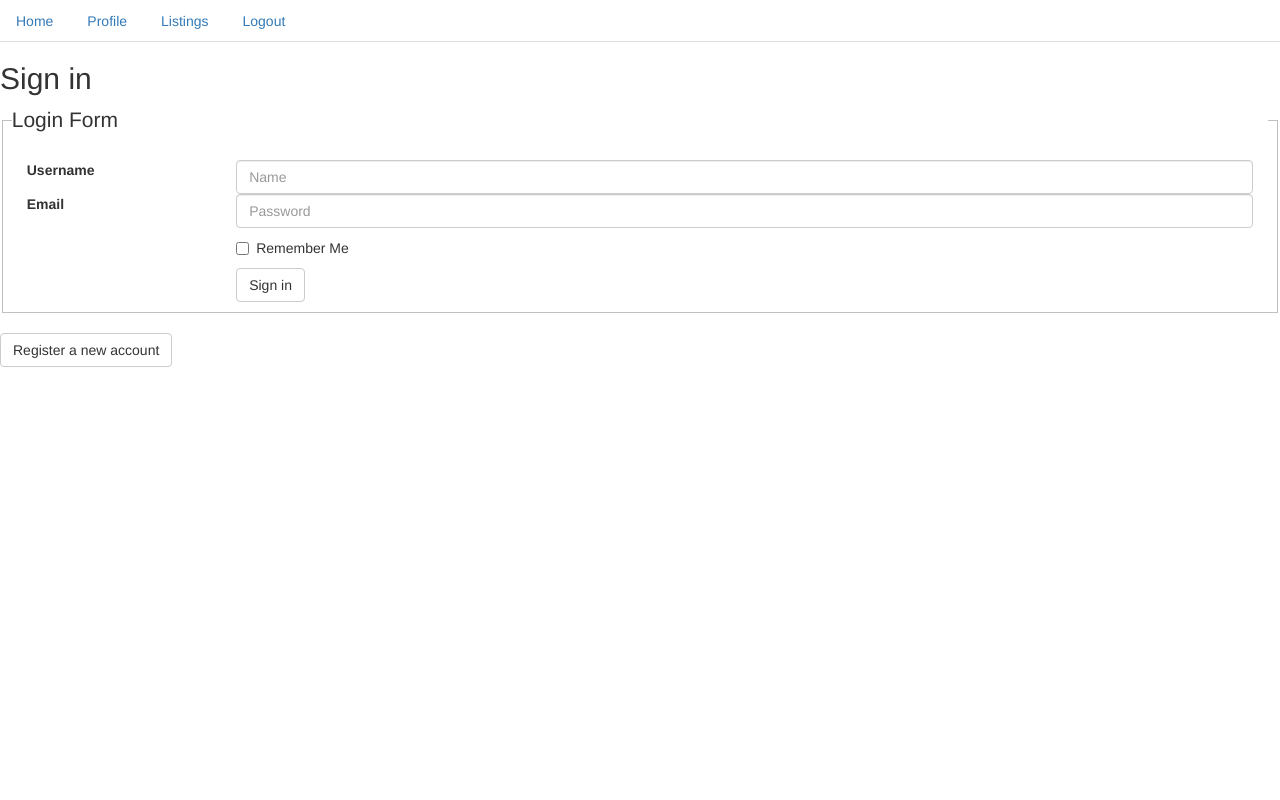
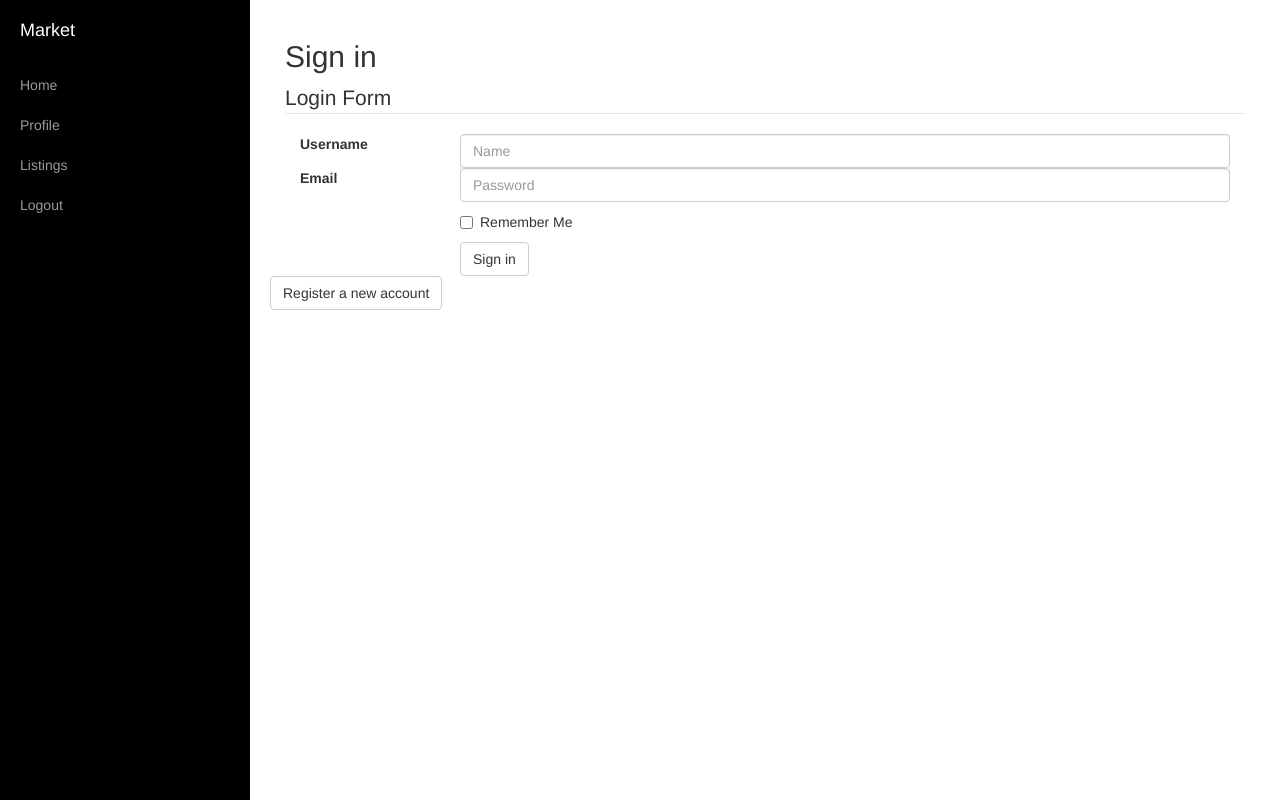
Before and after one commit to davidkzeng/TartanHacks2016REAL, a Flask app: a page that uses app/templates/base.html in a window 1280 px wide. Run offline with Flask 2, Linux system fonts and the light colour scheme; some libraries are stand-ins or nearby versions.

Commit message:
Bootstrap implementation

```diff
--- /dev/null
+++ b/app/static/bootstrap/css/jumbotron.css
@@ -0,0 +1,5 @@
+/* Move down content because we have a fixed navbar that is 50px tall */
+body {
+  padding-top: 50px;
+  padding-bottom: 20px;
+}
--- /dev/null
+++ b/app/static/bootstrap/css/simple-sidebar.css
@@ -0,0 +1,125 @@
+/*!
+ * Start Bootstrap - Simple Sidebar HTML Template (http://startbootstrap.com)
+ * Code licensed under the Apache License v2.0.
+ * For details, see http://www.apache.org/licenses/LICENSE-2.0.
+ */
+
+/* Toggle Styles */
+
+#wrapper {
+    padding-left: 0;
+    -webkit-transition: all 0.5s ease;
+    -moz-transition: all 0.5s ease;
+    -o-transition: all 0.5s ease;
+    transition: all 0.5s ease;
+}
+
+#wrapper.toggled {
+    padding-left: 250px;
+}
+
+#sidebar-wrapper {
+    z-index: 1000;
+    position: fixed;
+    left: 250px;
+    width: 0;
+    height: 100%;
+    margin-left: -250px;
+    overflow-y: auto;
+    background: #000;
+    -webkit-transition: all 0.5s ease;
+    -moz-transition: all 0.5s ease;
+    -o-transition: all 0.5s ease;
+    transition: all 0.5s ease;
+}
+
+#wrapper.toggled #sidebar-wrapper {
+    width: 250px;
+}
+
+#page-content-wrapper {
+    width: 100%;
+    position: absolute;
+    padding: 15px;
+}
+
+#wrapper.toggled #page-content-wrapper {
+    position: absolute;
+    margin-right: -250px;
+}
+
+/* Sidebar Styles */
+
+.sidebar-nav {
+    position: absolute;
+    top: 0;
+    width: 250px;
+    margin: 0;
+    padding: 0;
+    list-style: none;
+}
+
+.sidebar-nav li {
+    text-indent: 20px;
+    line-height: 40px;
+}
+
+.sidebar-nav li a {
+    display: block;
+    text-decoration: none;
+    color: #999999;
+}
+
+.sidebar-nav li a:hover {
+    text-decoration: none;
+    color: #fff;
+    background: rgba(255,255,255,0.2);
+}
+
+.sidebar-nav li a:active,
+.sidebar-nav li a:focus {
+    text-decoration: none;
+}
+
+.sidebar-nav > .sidebar-brand {
+    height: 65px;
+    font-size: 18px;
+    line-height: 60px;
+}
+
+.sidebar-nav > .sidebar-brand a {
+    color: #999999;
+}
+
+.sidebar-nav > .sidebar-brand a:hover {
+    color: #fff;
+    background: none;
+}
+
+@media(min-width:768px) {
+    #wrapper {
+        padding-left: 250px;
+    }
+
+    #wrapper.toggled {
+        padding-left: 0;
+    }
+
+    #sidebar-wrapper {
+        width: 250px;
+    }
+
+    #wrapper.toggled #sidebar-wrapper {
+        width: 0;
+    }
+
+    #page-content-wrapper {
+        padding: 20px;
+        position: relative;
+    }
+
+    #wrapper.toggled #page-content-wrapper {
+        position: relative;
+        margin-right: 0;
+    }
+}
--- a/app/templates/base.html
+++ b/app/templates/base.html
@@ -1,26 +1,86 @@
 <!DOCTYPE html>
-<html>
-  <head>
-  	{% if title %}
-  	<title>{{title}} - TartanHacks</title>
-  	{% else %}
-    <title>Dinex Market</title>
-    {% endif %}
-    <!--link rel = "stylesheet" type = "text/css" href = "{{url_for('static',filename = 'base-style-pure.css')}}"-->
-    <link rel = "stylesheet" type = "text/css" href = "{{url_for('static',filename='bootstrap/css/bootstrap.min.css')}}">
-    <link rel = "stylesheet" type = "text/css" href = "{{url_for('static',filename='base-style.css')}}">
-    <link rel = "stylesheet" type = "text/css" href = "{{url_for('static', filename ='pure/pure-min.css')}}">
-    <meta name = "viewport" content = "width = device-width,initial-scale=1">
-    <meta charset = "utf-8">
-  <body>
-    <ul class="nav nav-tabs">
-      <li role="presentation"><a href="{{url_for('index')}}">Home</a></li>
-      <li role="presentation"><a href="{{url_for('profile')}}">Profile</a></li>
-      <li role="presentation"><a href="{{url_for('listings')}}">Listings</a></li>
-      <li role="presentation"><a href="{{url_for('logout')}}">Logout</a></li>
-    </ul>
-    {% block content %}{% endblock %}
+<html lang="en">
+
+<head>
+
+    <meta charset="utf-8">
+    <meta http-equiv="X-UA-Compatible" content="IE=edge">
+    <meta name="viewport" content="width=device-width, initial-scale=1">
+    <meta name="description" content="">
+    <meta name="author" content="">
+
+    <title>Simple Sidebar - Start Bootstrap Template</title>
+
+    <!-- Bootstrap Core CSS -->
+    <link href="{{url_for('static',filename='bootstrap/css/bootstrap.min.css')}}" rel="stylesheet">
+
+    <!-- Custom CSS -->
+    <link href="{{url_for('static',filename='bootstrap/css/simple-sidebar.css')}}" rel="stylesheet">
+
+    <!-- HTML5 Shim and Respond.js IE8 support of HTML5 elements and media queries -->
+    <!-- WARNING: Respond.js doesn't work if you view the page via file:// -->
+    <!--[if lt IE 9]>
+        <script src="https://oss.maxcdn.com/libs/html5shiv/3.7.0/html5shiv.js"></script>
+        <script src="https://oss.maxcdn.com/libs/respond.js/1.4.2/respond.min.js"></script>
+    <![endif]-->
+
+</head>
+
+<body>
+
+    <div id="wrapper">
+
+        <!-- Sidebar -->
+        <div id="sidebar-wrapper">
+            <ul class="sidebar-nav">
+                <li class="sidebar-brand">
+                    <a href="#">
+                        Market
+                    </a>
+                </li>
+                <li>
+                    <a href="{{url_for('index')}}">Home</a>
+                </li>
+                <li>
+                    <a href="{{url_for('profile')}}">Profile</a>
+                </li>
+                <li>
+                    <a href="{{url_for('listings')}}">Listings</a>
+                </li>
+                <li>
+                    <a href="{{url_for('logout')}}">Logout</a>
+                </li>
+            </ul>
+        </div>
+        <!-- /#sidebar-wrapper -->
+
+        <!-- Page Content -->
+        <div id="page-content-wrapper">
+            <div class="container-fluid">
+                <div class="row">
+                    <div class="col-lg-12">
+                        {% block content %}{% endblock %}
+                    </div>
+                </div>
+            </div>
+        </div>
+        <!-- /#page-content-wrapper -->
+
+    </div>
+    <!-- /#wrapper -->
+
+    <!-- jQuery -->
     <script type=text/javascript src="{{url_for('static', filename='jquery.js') }}"></script>
+
+    <!-- Bootstrap Core JavaScript -->
     <script type=text/javascript src="{{url_for('static', filename='bootstrap/js/bootstrap.js') }}"></script>
+
+    <!-- Menu Toggle Script -->
+    <script>
+    $("#menu-toggle").click(function(e) {
+        e.preventDefault();
+        $("#wrapper").toggleClass("toggled");
+    });
+    </script>
   </body>
 </html>
--- a/app/templates/index.html
+++ b/app/templates/index.html
@@ -1,4 +1,5 @@
 {% extends "base.html" %}
 {% block content %}
-  <h1>String thats coming from views.py:, {{testvar}}!</h1>
+<h1>Dinex/Block Market</h1>
+<p>This website is a place where students can sell left over dinex or blocks</p>
 {% endblock %}
```
Also changed, not shown: 1 other file.
